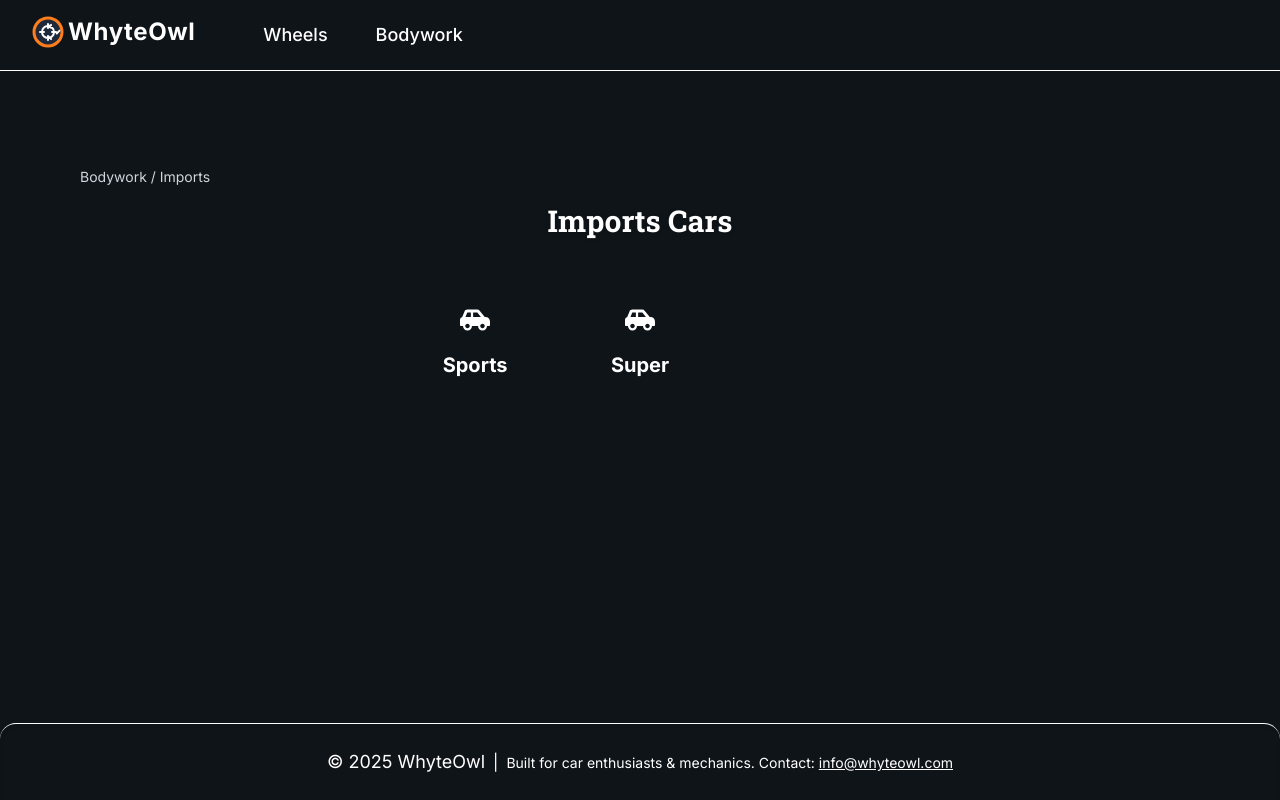
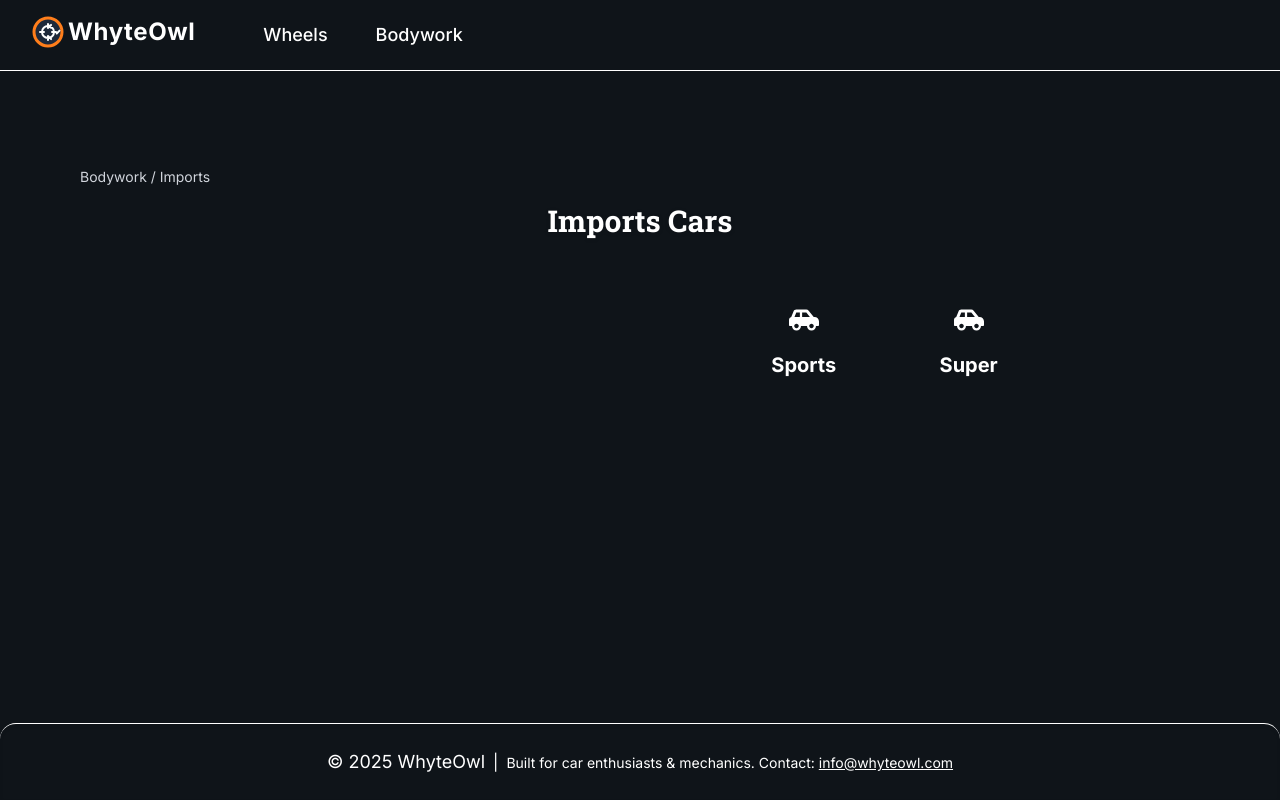
Before and after one commit to Whytes/whyteowl, a Next.js app: page /bodywork/imports in a window 1280 px wide. Built offline with nearby package versions, Linux system fonts and the light colour scheme.

Commit message:
Update index.js

```diff
--- a/pages/bodywork/[category]/index.js
+++ b/pages/bodywork/[category]/index.js
@@ -17,7 +17,7 @@ export default function BodyworkCategory() {
         <Link href="/bodywork" className="hover:underline">Bodywork</Link> / <span className="capitalize text-textPrimary">{category}</span>
       </nav>
       <h1 className="text-3xl font-heading font-bold mb-8 capitalize text-textPrimary drop-shadow text-center">{category} Cars</h1>
-      <div className="flex justify-center">
+  <div className="flex justify-end">
         <div className="grid grid-cols-1 sm:grid-cols-2 md:grid-cols-3 gap-8">
         {types.map(type => (
           <Link key={type.type} href={`/bodywork/${category}/${type.type}`} className="group block bg-surface text-textPrimary border-2 border-transparent shadow-card rounded-xl p-8 text-center font-medium transition-all duration-200 hover:scale-105 hover:shadow-xl-glass hover:border-accent hover:bg-accent">
```
